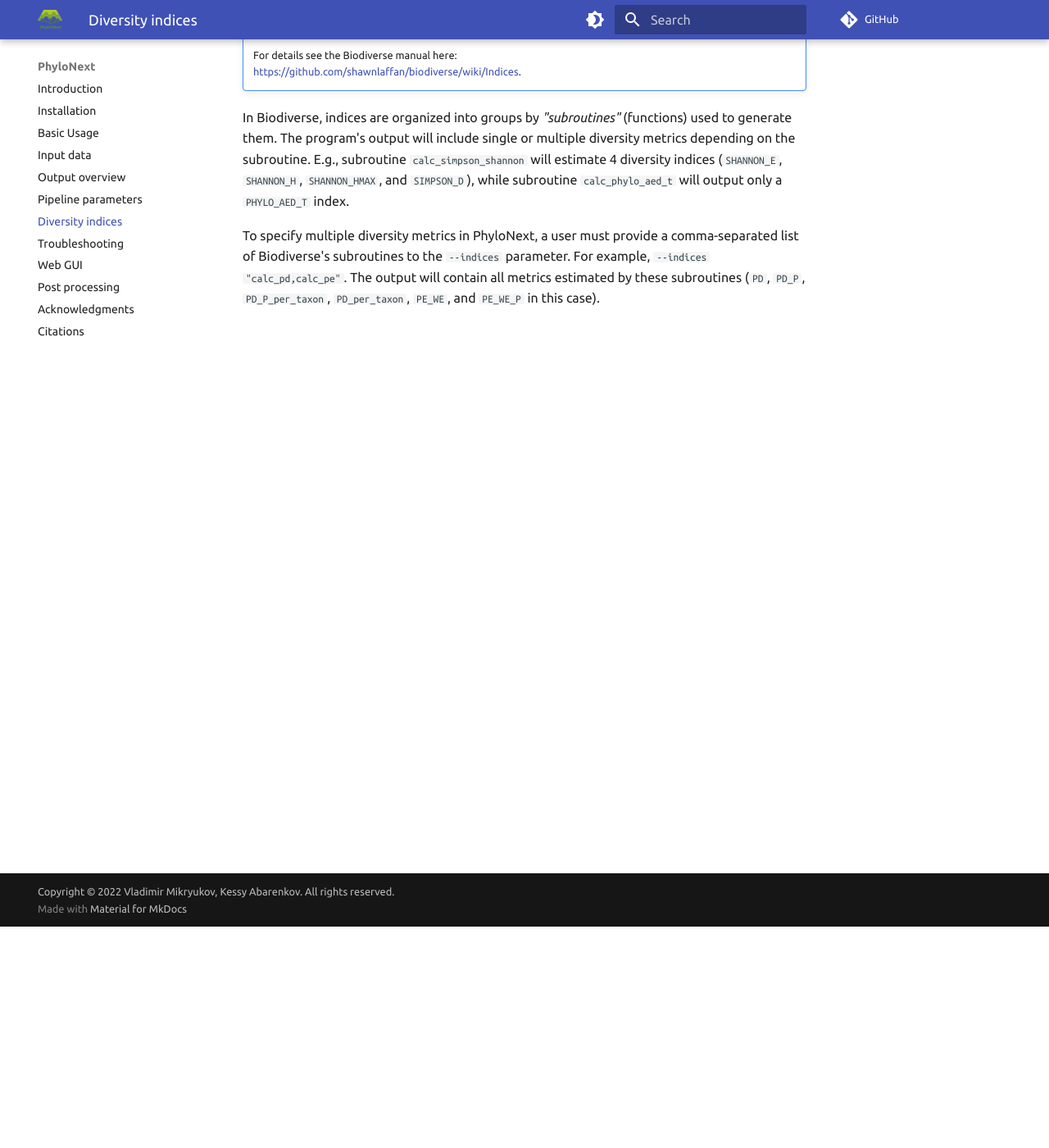
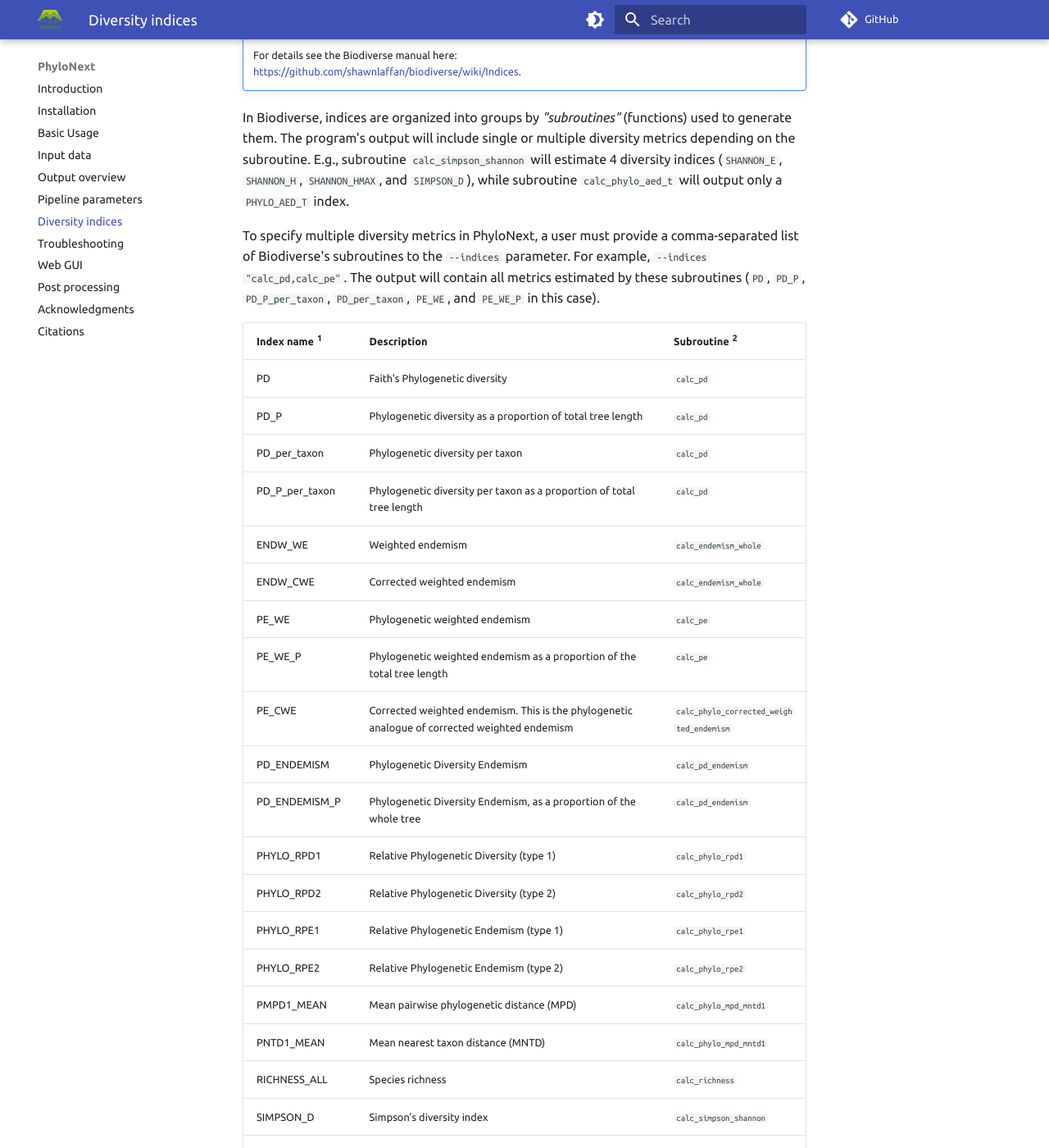
Before and after one commit to vmikk/phylonext_manual, an MkDocs documentation site: the page built from docs/biodiverse.md, in a window 1280 px wide and 1400 px high, scrolled down 270 px. Shown: the whole window at 82% size. Built offline with MkDocs 1.6.1 and Material for MkDocs 9.7.7, drawn with Linux system fonts in a browser that asks for light colours; comment, search, counter and statistics services are not loaded; some of the changed text lies outside the part shown.

Commit message:
diversity metrics table

```diff
--- a/docs/biodiverse.md
+++ b/docs/biodiverse.md
@@ -22,3 +22,34 @@ while subroutine `calc_phylo_aed_t` will output only a `PHYLO_AED_T` index.
 To specify multiple diversity metrics in PhyloNext, a user must provide a comma-separated list of Biodiverse's subroutines to the `--indices` parameter.
 For example, `--indices "calc_pd,calc_pe"`.
 The output will contain all metrics estimated by these subroutines (`PD`, `PD_P`, `PD_P_per_taxon`, `PD_per_taxon`, `PE_WE`, and `PE_WE_P` in this case).
+
+| Index name ^1^ | Description                                                                                   | Subroutine ^2^                           |
+| -------------- | --------------------------------------------------------------------------------------------- | ---------------------------------------- |
+| PD             | Faith's Phylogenetic diversity                                                                | `calc_pd`                                |
+| PD_P           | Phylogenetic diversity as a proportion of total tree length                                   | `calc_pd`                                |
+| PD_per_taxon   | Phylogenetic diversity per taxon                                                              | `calc_pd`                                |
+| PD_P_per_taxon | Phylogenetic diversity per taxon as a proportion of total tree length                         | `calc_pd`                                |
+| ENDW_WE        | Weighted endemism                                                                             | `calc_endemism_whole`                    |
+| ENDW_CWE       | Corrected weighted endemism                                                                   | `calc_endemism_whole`                    |
+| PE_WE          | Phylogenetic weighted endemism                                                                | `calc_pe`                                |
+| PE_WE_P        | Phylogenetic weighted endemism as a proportion of the total tree length                       | `calc_pe`                                |
+| PE_CWE         | Corrected weighted endemism. This is the phylogenetic analogue of corrected weighted endemism | `calc_phylo_corrected_weighted_endemism` |
+| PD_ENDEMISM    | Phylogenetic Diversity Endemism                                                               | `calc_pd_endemism`                       |
+| PD_ENDEMISM_P  | Phylogenetic Diversity Endemism, as a proportion of the whole tree                            | `calc_pd_endemism`                       |
+| PHYLO_RPD1     | Relative Phylogenetic Diversity (type 1)                                                      | `calc_phylo_rpd1`                        |
+| PHYLO_RPD2     | Relative Phylogenetic Diversity (type 2)                                                      | `calc_phylo_rpd2`                        |
+| PHYLO_RPE1     | Relative Phylogenetic Endemism (type 1)                                                       | `calc_phylo_rpe1`                        |
+| PHYLO_RPE2     | Relative Phylogenetic Endemism (type 2)                                                       | `calc_phylo_rpe2`                        |
+| PMPD1_MEAN     | Mean pairwise phylogenetic distance (MPD)                                                     | `calc_phylo_mpd_mntd1`                   |
+| PNTD1_MEAN     | Mean nearest taxon distance (MNTD)                                                            | `calc_phylo_mpd_mntd1`                   |
+| RICHNESS_ALL   | Species richness                                                                              | `calc_richness`                          |
+| SIMPSON_D      | Simpson's diversity index                                                                     | `calc_simpson_shannon`                   |
+| SHANNON_H      | Shannon's diversity index                                                                     | `calc_simpson_shannon`                   |
+| SHANNON_E      | Shannon's evenness                                                                            | `calc_simpson_shannon`                   |
+| SHANNON_HMAX   | Maximum possible value of Shannon's H                                                         | `calc_simpson_shannon`                   |
+
+^1^:
+    To visualize result on a map, provide the index name to the `--leaflet_var` parameter.
+
+^2^:
+    Must be specified with `--indices` parameter in the Phylonext pipeline.
```
